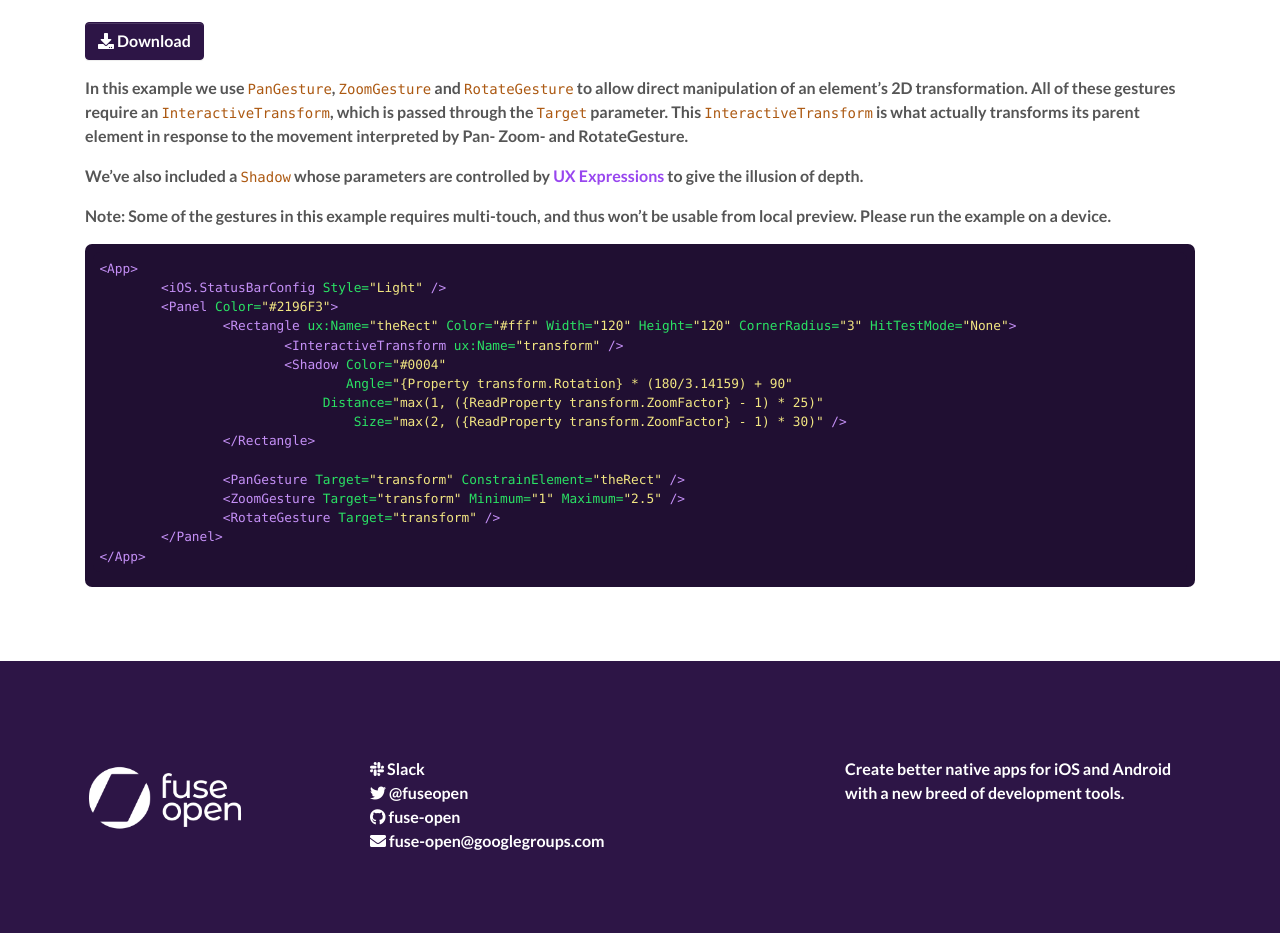
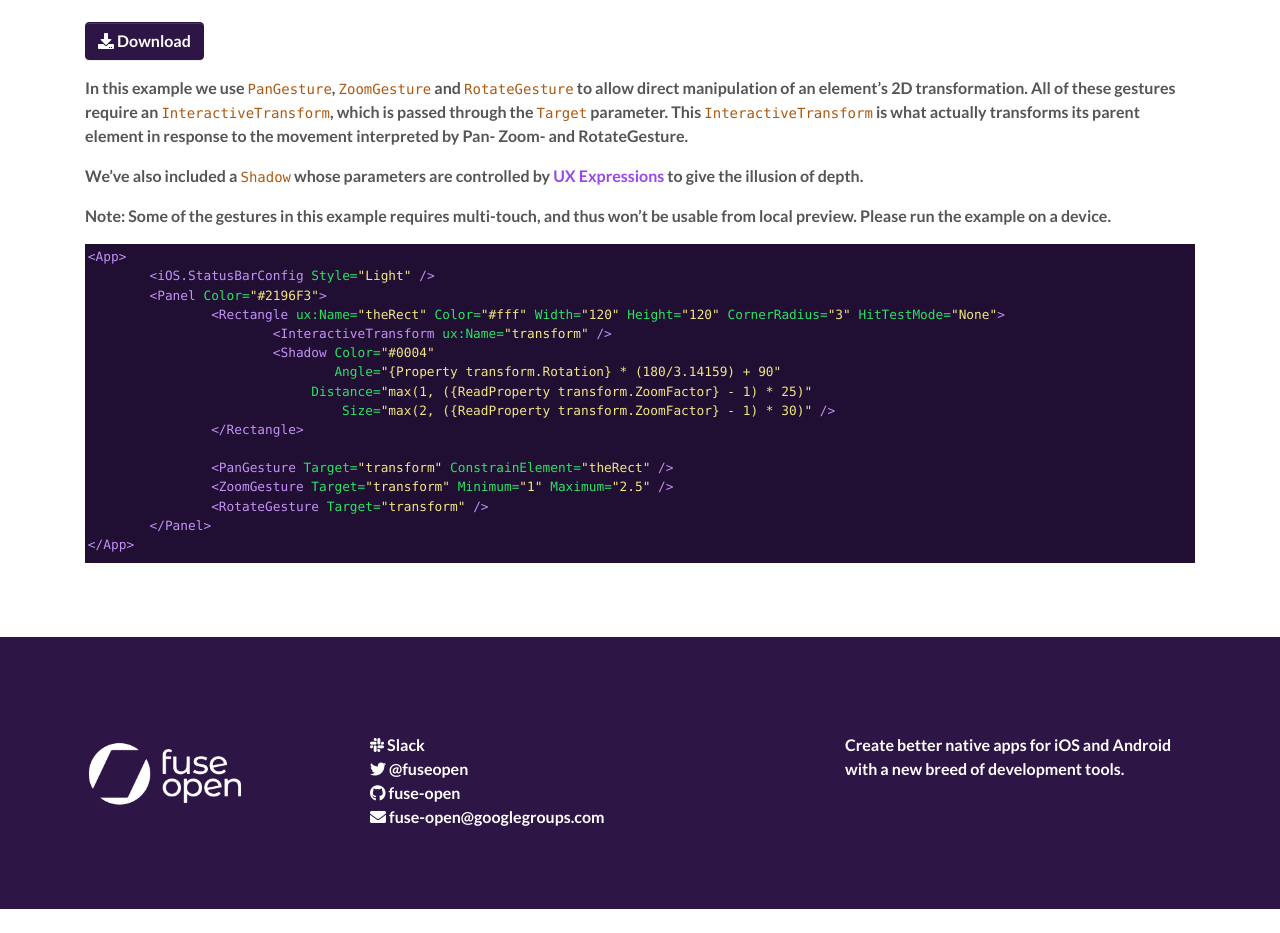
Before and after one commit to fuse-open/fuse-open.github.io, a Jekyll site: the page built from _examples/pan-zoom-rotate.md, in a window 1280 px wide and 1400 px high, scrolled down 376 px. Shown: the part 467-1400 px from the top of the window. Built offline with Jekyll 4.4.1, drawn with Linux system fonts in a browser that asks for light colours; nearby versions of some CDN libraries; after the commit the page ends 1752 px from its top, so only the background shows below that.

Commit message:
Darker background and fewer padding
Upon close look I notice the highlight class not being used, I decided to make a few adjustments and apply to it to each example

```diff
--- a/assets/main.scss
+++ b/assets/main.scss
@@ -283,11 +283,8 @@ button:disabled > .fa-download {
 }
 
 .highlight {
-  padding: 0.5em;
+  padding: 0.1em;
   margin-bottom: 0.5em;
-  -webkit-border-radius: 7px;
-  -moz-border-radius: 7px;
-  border-radius: 7px;
 }
 
 .highlight pre {
```
Also changed, not shown: examples.md (+1 -1 lines).
